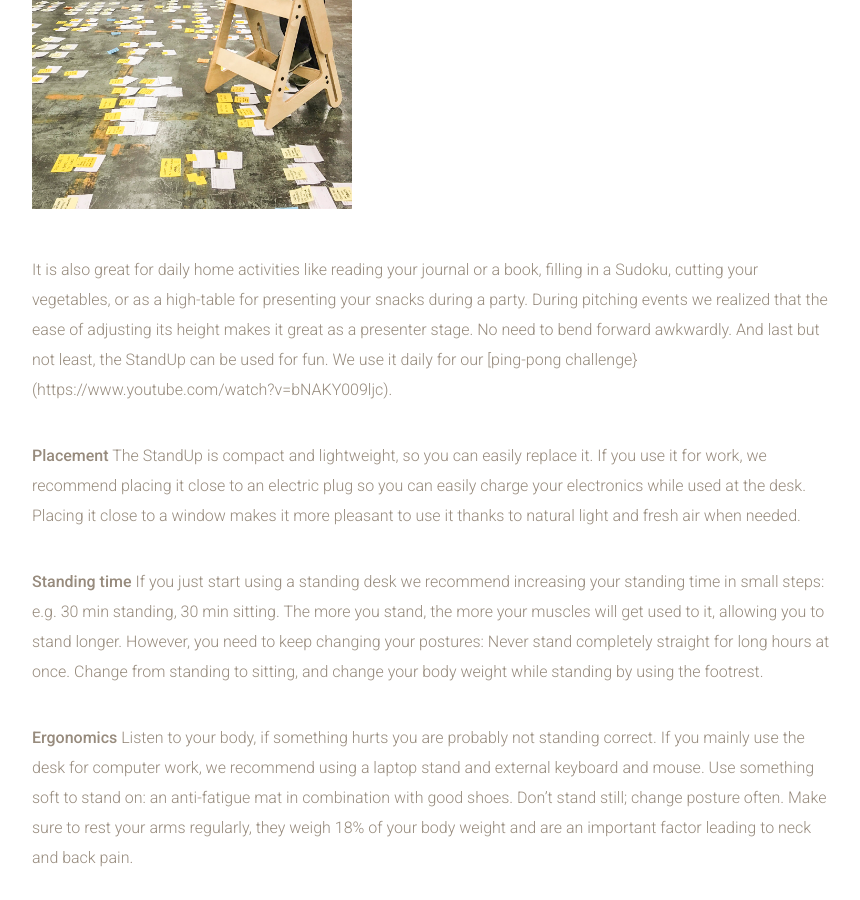
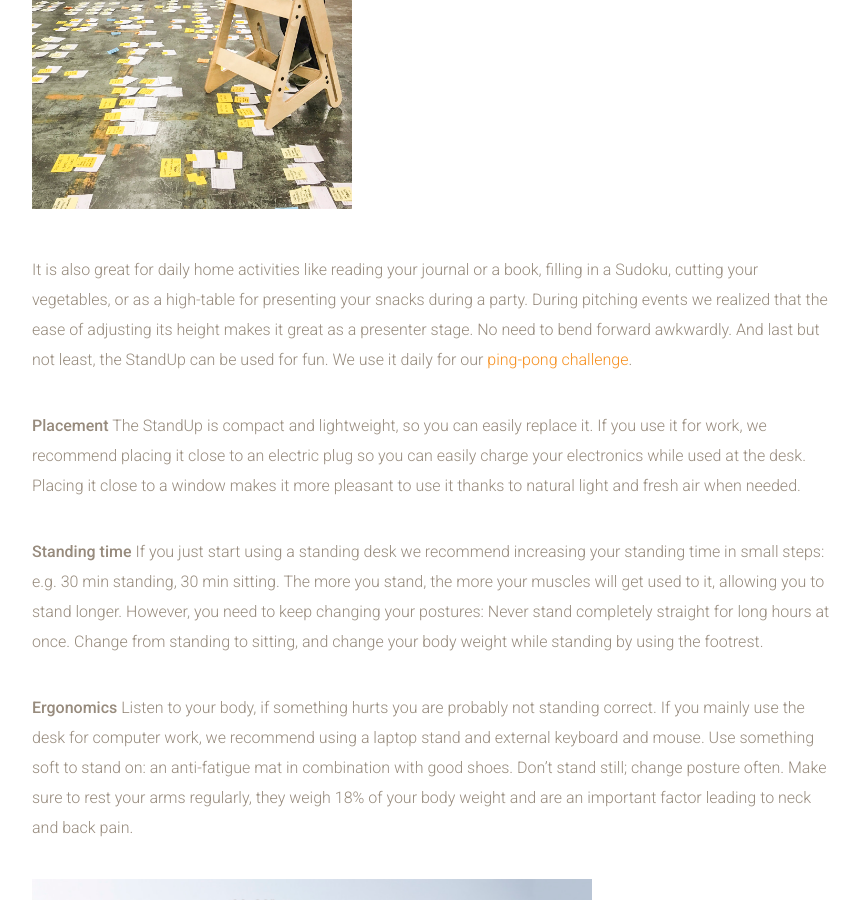
Before and after one commit to samuelrieder/jaswig.github.io, a Jekyll site: the page built from _posts/2016-05-26-FAQs.markdown, in a window 1280 px wide and 900 px high, scrolled down 2131 px. Shown: the whole window, without its empty margins (38-898 px from the left). Built offline with Jekyll 4.4.1, drawn with Linux system fonts in a browser that asks for light colours; nearby versions of some CDN libraries.

Commit message:
Update 2016-05-26-FAQs.markdown

```diff
--- a/_posts/2016-05-26-FAQs.markdown
+++ b/_posts/2016-05-26-FAQs.markdown
@@ -44,7 +44,7 @@ The StandUp can mediate collaboration: Have a standing meeting around the StandU
 
 It is also great for daily home activities like reading your journal or a book, filling in a Sudoku, cutting your vegetables, or as a high-table for presenting your snacks during a party.
 During pitching events we realized that the ease of adjusting its height makes it great as a presenter stage. No need to bend forward awkwardly.
-And last but not least, the StandUp can be used for fun. We use it daily for our [ping-pong challenge}(https://www.youtube.com/watch?v=bNAKY009ljc).
+And last but not least, the StandUp can be used for fun. We use it daily for our [ping-pong challenge](https://www.youtube.com/watch?v=bNAKY009ljc).
 
 **Placement**
 The StandUp is compact and lightweight, so you can easily replace it.
```
